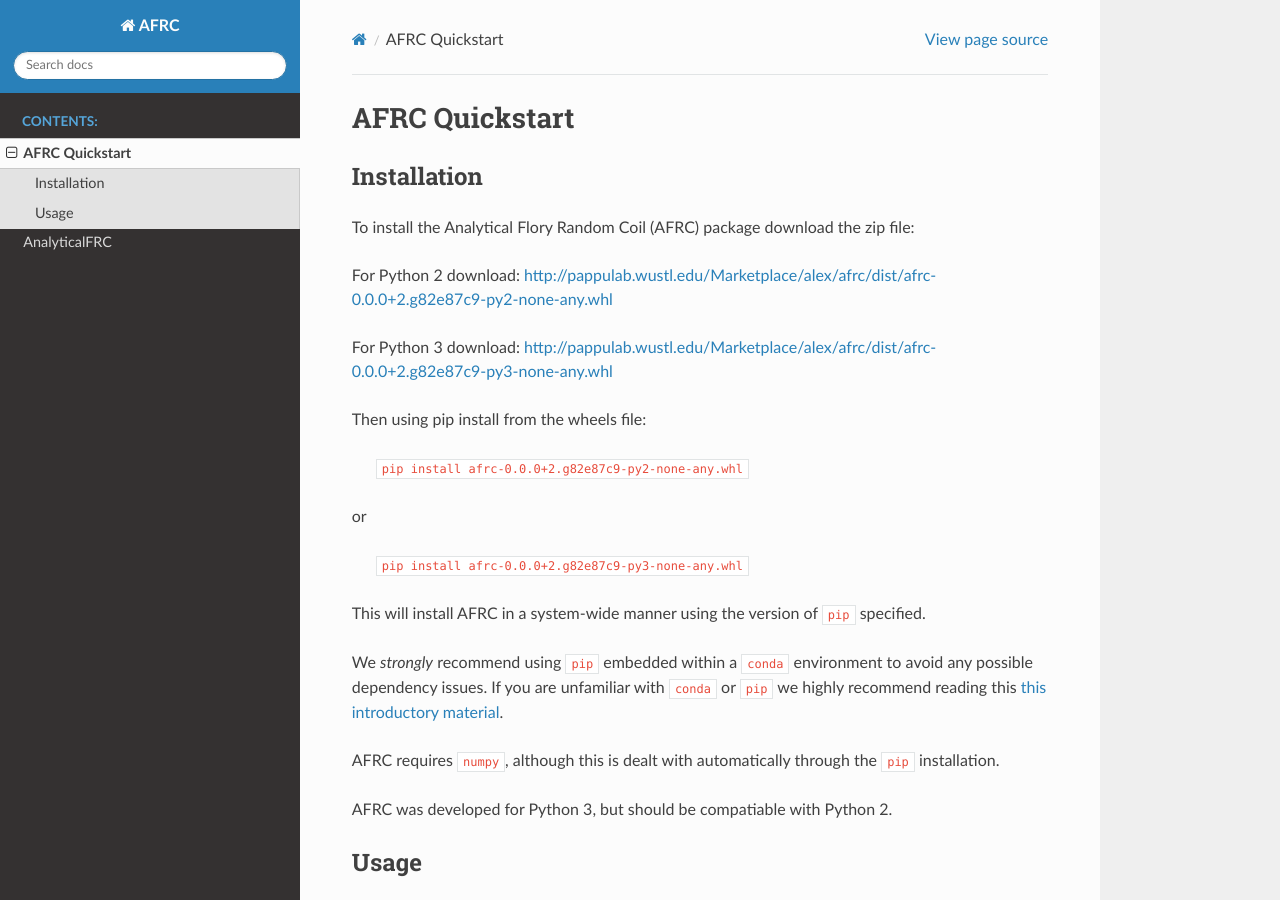
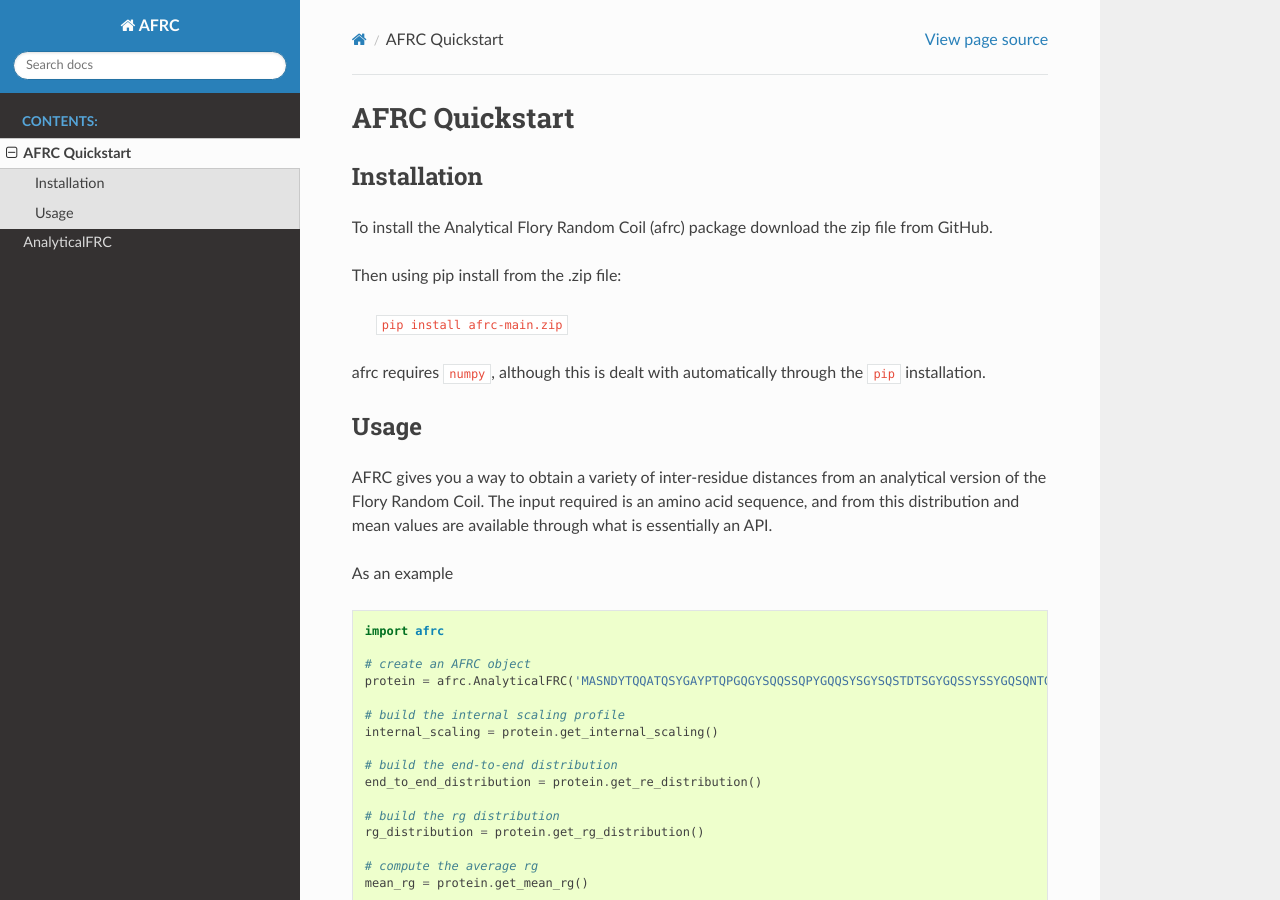
Before and after one commit to idptools/afrc, a Sphinx documentation site: the page built from docs/usage/quickstart.rst, in a window 1280 px wide and 900 px high. Built offline with Sphinx 7.4.7 and the Read the Docs theme 2.0.0, drawn with Linux system fonts in a browser that asks for light colours.

```diff
--- a/docs/usage/quickstart.rst
+++ b/docs/usage/quickstart.rst
@@ -3,32 +3,13 @@ AFRC Quickstart
 
 Installation
 ************************
-To install the Analytical Flory Random Coil (AFRC) package download the zip file:
+To install the Analytical Flory Random Coil (afrc) package download the zip file from GitHub.
 
-For Python 2 download:
-`http://pappulab.wustl.edu/Marketplace/alex/afrc/dist/afrc-0.0.0+2.g82e87c9-py2-none-any.whl <http://pappulab.wustl.edu/Marketplace/alex/afrc/dist/afrc-0.0.0+2.g82e87c9-py2-none-any.whl>`_
+Then using pip install from the .zip file:
 
+    ``pip install afrc-main.zip``
 
-For Python 3 download:
-`http://pappulab.wustl.edu/Marketplace/alex/afrc/dist/afrc-0.0.0+2.g82e87c9-py3-none-any.whl <http://pappulab.wustl.edu/Marketplace/alex/afrc/dist/afrc-0.0.0+2.g82e87c9-py3-none-any.whl>`_
-
-
-
-Then using pip install from the wheels file:
-
-    ``pip install afrc-0.0.0+2.g82e87c9-py2-none-any.whl``
-
-or
-
-    ``pip install afrc-0.0.0+2.g82e87c9-py3-none-any.whl``
-
-This will install AFRC in a system-wide manner using the version of ``pip`` specified.
-
-We *strongly* recommend using ``pip`` embedded within a ``conda`` environment to avoid any possible dependency issues. If you are unfamiliar with ``conda`` or ``pip`` we highly recommend reading this `this introductory material <http://geohackweek.github.io/Introductory/01-conda-tutorial//>`_.
-
-AFRC requires ``numpy``, although this is dealt with automatically through the ``pip`` installation.
-
-AFRC was developed for Python 3, but should be compatiable with Python 2.
+afrc requires ``numpy``, although this is dealt with automatically through the ``pip`` installation.
 
 
 Usage
```
Also changed, not shown: README.md (+35 -6 lines), 3 other files.
